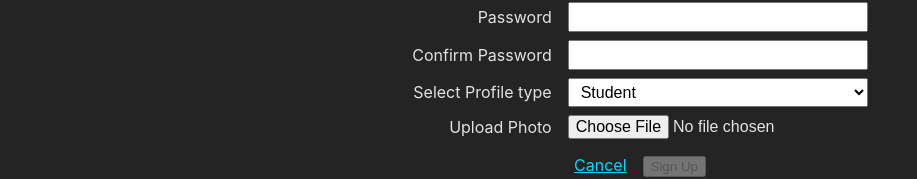
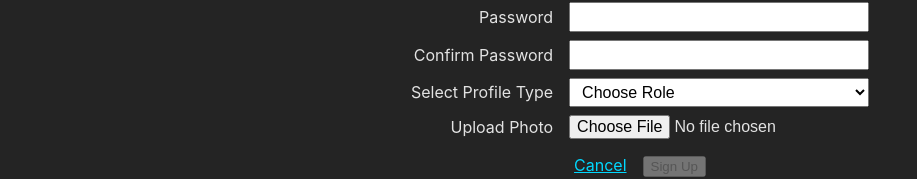
Before and after one commit to Reizor-75/hobby-huddle-front-end, a React (Vite) app: page /auth/signup in a window 1280 px wide. Shown: the part 286-465 px from the top of the page, without its empty margins (0-917 px from the left). Built offline with nearby package versions, Linux system fonts and the light colour scheme; no server answers.

Commit message:
create route to workshops and workshops page component

```diff
--- a/src/App.jsx
+++ b/src/App.jsx
@@ -9,6 +9,7 @@ import Landing from './pages/Landing/Landing'
 import Profiles from './pages/Profiles/Profiles'
 import Venues from './pages/Venues/Venues'
 import ChangePassword from './pages/ChangePassword/ChangePassword'
+import Workshops from './pages/Workshops/Workshops'
 
 // components
 import NavBar from './components/NavBar/NavBar'
@@ -56,6 +57,14 @@ function App() {
           }
         />
         <Route
+        path="/workshops"
+        element={
+          <ProtectedRoute user={user}>
+            <Workshops />
+          </ProtectedRoute>
+        }
+      />
+        <Route
           path="/auth/signup"
           element={<Signup handleAuthEvt={handleAuthEvt} />}
         />
--- a/src/pages/Signup/Signup.jsx
+++ b/src/pages/Signup/Signup.jsx
@@ -114,14 +114,15 @@ const Signup = ({ handleAuthEvt }) => {
           />
         </label>
         <label className={styles.label}>
-          Select Profile type
+          Select Profile Type
           <select
             type="role"
             value={role}
             name="role"
             onChange={handleChange}
           >
-          <option value="200">Student</option>
+          <option value="" selected disabled hidden>Choose Role</option>
+          <option value="200" >Student</option>
           <option value="500">Mentor</option>
           <option value="100">Vendor</option>
           </select>
--- /dev/null
+++ b/src/pages/Workshops/Workshops.jsx
@@ -0,0 +1,9 @@
+const Workshops = () => {
+  return (
+    <>
+      <h1>Workshop</h1>
+    </>
+  );
+}
+
+export default Workshops;
```
